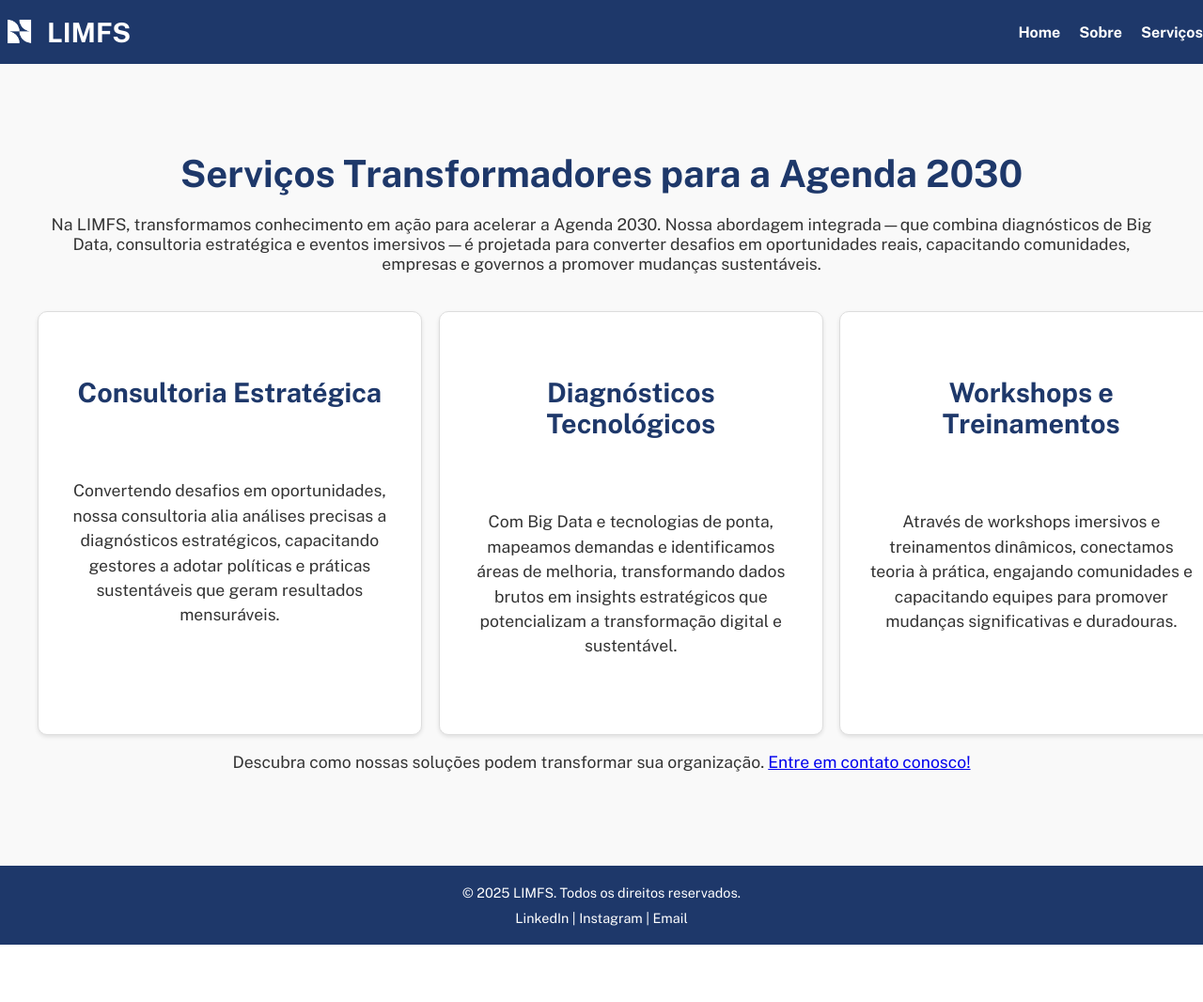
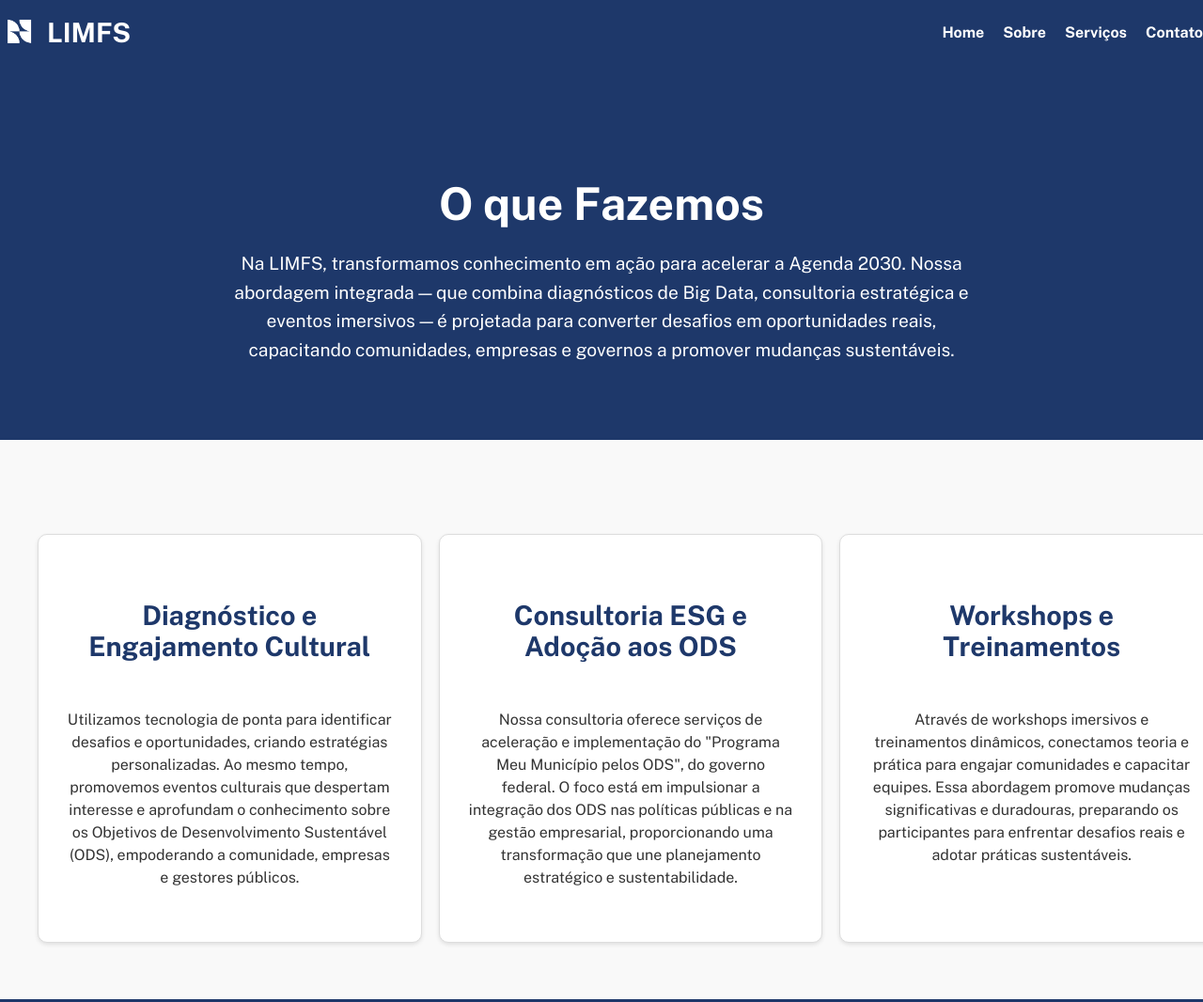
Before and after one commit to githubdegu/limfs, a plain HTML site: page servicos.html in a window 1280 px wide. Shown: the top 1066 px of the page at 94% size. Before the commit the page ends 1005 px from the top, so only its background shows below. Drawn offline with nearby package versions, Linux system fonts and the light colour scheme.

Commit message:
Atualiza a página de serviços com novas seções e melhorias no layout

```diff
--- a/servicos.html
+++ b/servicos.html
@@ -1,5 +1,6 @@
 <!DOCTYPE html>
 <html lang="pt-BR">
+
 <head>
   <meta charset="UTF-8">
   <meta name="viewport" content="width=device-width, initial-scale=1.0">
@@ -7,7 +8,8 @@
   <meta name="keywords" content="LIMFS, Serviços, Sustentabilidade, Consultoria">
   <meta name="author" content="LIMFS">
   <meta property="og:title" content="Mosaicos Futuros - Serviços">
-  <meta property="og:description" content="Conheça os serviços que oferecemos para impulsionar a sustentabilidade e a inovação.">
+  <meta property="og:description"
+    content="Conheça os serviços que oferecemos para impulsionar a sustentabilidade e a inovação.">
   <meta property="og:image" content="./img/logo-icons-coloridos_Prancheta 1.png">
   <meta property="og:url" content="https://www.mosaicosfuturos.com/servicos.html">
   <meta name="twitter:card" content="summary_large_image">
@@ -23,6 +25,7 @@
   <link href="https://fonts.googleapis.com/css2?family=Roboto:wght@400;700&display=swap" rel="stylesheet">
   <link href="https://fonts.googleapis.com/css2?family=Public+Sans:wght@400;700&display=swap" rel="stylesheet">
 </head>
+
 <body>
   <header>
     <div class="header-container">
@@ -38,7 +41,7 @@
             <li><a href="index.html">Home</a></li>
             <li><a href="sobre.html">Sobre</a></li>
             <li><a href="servicos.html" class="active">Serviços</a></li>
-            <!-- <li><a href="contato.html">Contato</a></li> -->
+            <li><a href="contato.html">Contato</a></li>
           </ul>
         </nav>
       </div>
@@ -46,29 +49,47 @@
   </header>
 
   <main>
+    <section id="servicos-hero">
+      <div class="hero-container">
+        <h1>O que Fazemos</h1>
+        <p>
+          Na LIMFS, transformamos conhecimento em ação para acelerar a Agenda 2030. Nossa abordagem integrada — que
+          combina diagnósticos de Big Data, consultoria estratégica e eventos imersivos — é projetada para converter
+          desafios em oportunidades reais, capacitando comunidades, empresas e governos a promover mudanças
+          sustentáveis.
+        </p>
+      </div>
+    </section>
 
-
-    <section id="servicos">
+    <section id="servicos-cards">
       <div class="container">
-        <h2>Serviços Transformadores para a Agenda 2030</h2>
-        <p>Na LIMFS, transformamos conhecimento em ação para acelerar a Agenda 2030. Nossa abordagem integrada—que combina diagnósticos de Big Data, consultoria estratégica e eventos imersivos—é projetada para converter desafios em oportunidades reais, capacitando comunidades, empresas e governos a promover mudanças sustentáveis.</p>
-
         <div class="servicos-grid">
           <div class="servico-item">
-            <h3>Consultoria Estratégica</h3>
-            <p>Convertendo desafios em oportunidades, nossa consultoria alia análises precisas a diagnósticos estratégicos, capacitando gestores a adotar políticas e práticas sustentáveis que geram resultados mensuráveis.</p>
+            <h3>Diagnóstico e Engajamento Cultural</h3>
+            <p>
+              Utilizamos tecnologia de ponta para identificar desafios e oportunidades, criando estratégias
+              personalizadas. Ao mesmo tempo, promovemos eventos culturais que despertam interesse e aprofundam o
+              conhecimento sobre os Objetivos de Desenvolvimento Sustentável (ODS), empoderando a comunidade, empresas e
+              gestores públicos.
+            </p>
           </div>
           <div class="servico-item">
-            <h3>Diagnósticos Tecnológicos</h3>
-            <p>Com Big Data e tecnologias de ponta, mapeamos demandas e identificamos áreas de melhoria, transformando dados brutos em insights estratégicos que potencializam a transformação digital e sustentável.</p>
+            <h3>Consultoria ESG e Adoção aos ODS</h3>
+            <p>
+              Nossa consultoria oferece serviços de aceleração e implementação do "Programa Meu Município pelos ODS", do
+              governo federal. O foco está em impulsionar a integração dos ODS nas políticas públicas e na gestão
+              empresarial, proporcionando uma transformação que une planejamento estratégico e sustentabilidade.
+            </p>
           </div>
           <div class="servico-item">
             <h3>Workshops e Treinamentos</h3>
-            <p>Através de workshops imersivos e treinamentos dinâmicos, conectamos teoria à prática, engajando comunidades e capacitando equipes para promover mudanças significativas e duradouras.</p>
+            <p>
+              Através de workshops imersivos e treinamentos dinâmicos, conectamos teoria e prática para engajar
+              comunidades e capacitar equipes. Essa abordagem promove mudanças significativas e duradouras, preparando
+              os participantes para enfrentar desafios reais e adotar práticas sustentáveis.
+            </p>
           </div>
         </div>
-
-        <p>Descubra como nossas soluções podem transformar sua organização. <a href="contato.html">Entre em contato conosco!</a></p>
       </div>
     </section>
   </main>
@@ -76,10 +97,13 @@
   <footer>
     <p>&copy; 2025 LIMFS. Todos os direitos reservados.</p>
     <p>
-      <a href="https://www.linkedin.com/company/mosaicosfuturos" target="_blank" rel="noopener noreferrer">LinkedIn</a> |
+      <a href="https://www.linkedin.com/company/mosaicosfuturos" target="_blank" rel="noopener noreferrer">LinkedIn</a>
+      |
       <a href="https://instagram.com/mosaicosfuturos" target="_blank" rel="noopener noreferrer">Instagram</a> |
       <a href="mailto:contato@mosaicosfuturos.com">Email</a>
     </p>
+    <p>Telefone: (79) 99809-4165</p>
   </footer>
 </body>
+
 </html>
--- a/styles/servicos.css
+++ b/styles/servicos.css
@@ -1,63 +1,72 @@
 @import url('https://fonts.googleapis.com/css2?family=Public+Sans:wght@400;700&display=swap');
 
-#servicos {
+#servicos-hero {
+  padding: 80px 0;
+  background-color: var(--primary-blue);
+  color: var(--white);
+  text-align: center;
+}
+
+#servicos-hero .hero-container {
+  max-width: 1200px;
+  margin: 0 auto;
+  padding: 0 20px;
+}
+
+#servicos-hero h1 {
+  font-size: 3rem;
+  margin-bottom: 20px;
+}
+
+#servicos-hero p {
+  font-size: 1.2rem;
+  line-height: 1.6;
+  max-width: 800px;
+  margin: 0 auto;
+}
+
+#servicos-cards {
   padding: 60px 0;
   background-color: #f9f9f9;
 }
 
-#servicos .container {
+#servicos-cards .container {
   max-width: 1200px;
   margin: 0 auto;
   padding: 0 20px;
-  text-align: center;
-}
-
-#servicos h2 {
-  font-size: 2.5em;
-  margin-bottom: 20px;
-  color: var(--primary-blue);
-}
-
-#servicos p {
-  font-size: 1.1em;
-  margin-bottom: 40px;
-  color: #333;
 }
 
 .servicos-grid {
   display: grid;
   grid-template-columns: repeat(auto-fit, minmax(300px, 1fr));
   gap: 80px;
+  margin-top: 40px;
 }
 
 .servico-item {
   display: flex;
   flex-direction: column;
   align-items: center;
-  gap: 48px;
+  gap: 24px;
   padding: 40px 30px;
   width: 100%;
   background-color: var(--cor-fundo);
   border-radius: 10px;
   box-shadow: 0 2px 4px rgba(0, 0, 0, 0.1);
   border: 1px solid #ddd;
-  transition: background-color 0.3s ease, color 0.3s ease;
-  color: var(--cor-texto);
-  text-align: center;
-  will-change: transform;
-}
-
-@media (max-width: 600px) {
-  .servico-item {
-    padding: 30px 20px;
-  }
+  transition: all 0.3s ease;
 }
 
 .servico-item:hover {
-  background-color: var(--cor-secundaria);
-  color: var(--cor-fundo);
-  transition: background-color 0.3s ease, color 0.3s ease;
-  box-shadow: none;
+  background-color: var(--primary-blue);
+  color: var(--white);
+  transform: translateY(-5px);
+  box-shadow: 0 4px 8px rgba(0, 0, 0, 0.2);
+}
+
+.servico-item:hover h3,
+.servico-item:hover p {
+  color: var(--white);
 }
 
 .servico-item h3 {
@@ -65,7 +74,6 @@
   margin-bottom: 10px;
   color: var(--cor-primaria);
   text-align: center;
-  position: relative;
 }
 
 .servico-item p {
@@ -73,19 +81,40 @@
   line-height: 1.5;
   color: var(--cor-texto);
   text-align: center;
-  margin-bottom: 0;
+}
+
+@media (max-width: 768px) {
+  #servicos-hero h1 {
+    font-size: 2.5rem;
+  }
+
+  #servicos-hero p {
+    font-size: 1.1rem;
+  }
+
+  .servicos-grid {
+    gap: 30px;
+  }
 }
 
 @media (max-width: 600px) {
-  #servicos h2 {
+  #servicos-hero {
+    padding: 60px 0;
+  }
+
+  #servicos-hero h1 {
     font-size: 2rem;
+  }
+
+  #servicos-hero p {
+    font-size: 1rem;
+  }
+
+  .servico-item {
+    padding: 30px 20px;
   }
 
   .servico-item h3 {
     font-size: 1.5rem;
   }
-
-  .servico-item p {
-    font-size: 0.9rem;
-  }
 }
```
